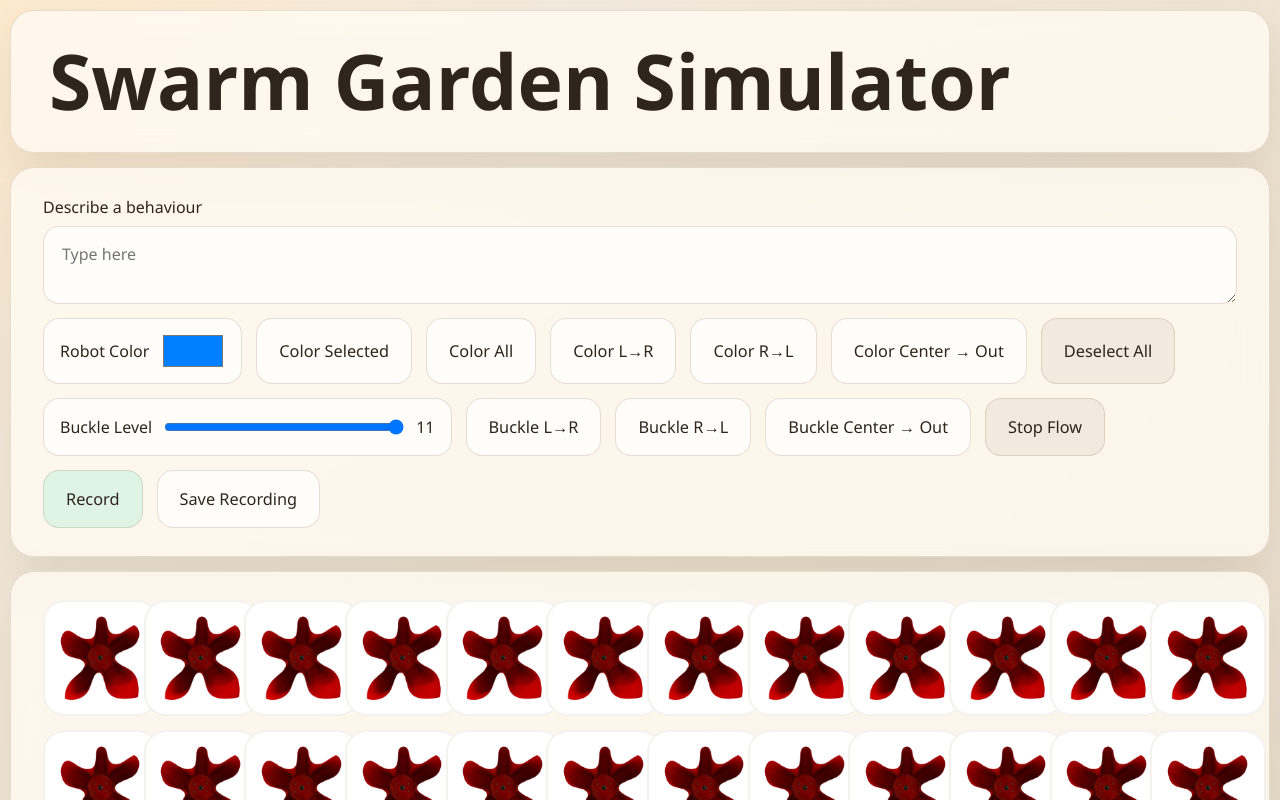
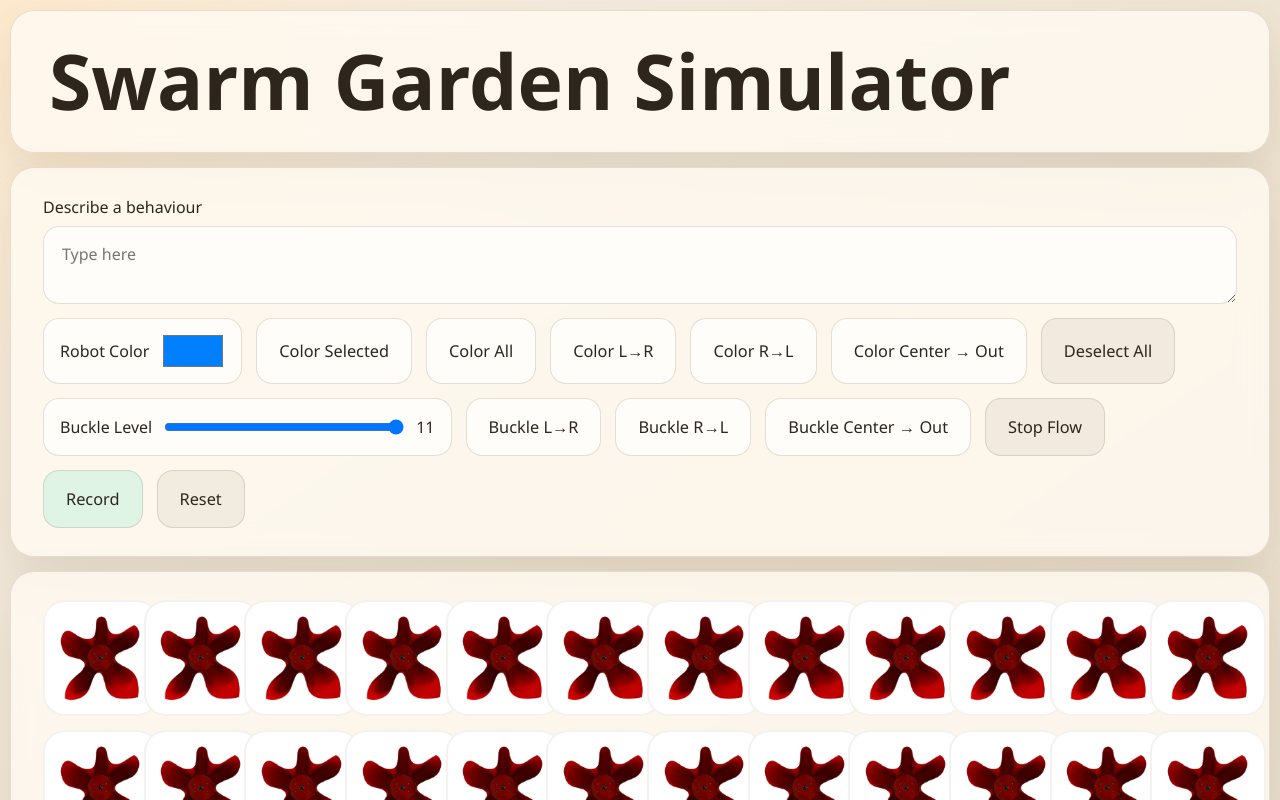
Before and after one commit to MerihanAlhafnawi/SwarmGardenSimulator, a Next.js app: page / in a window 1280 px wide. Shown: the top 800 px of the page. Built offline with nearby package versions, Linux system fonts and the light colour scheme; no server answers.

Commit message:
Add reset control for swarm state

```diff
--- a/src/app/page.tsx
+++ b/src/app/page.tsx
@@ -316,13 +316,13 @@ export default function Home() {
   const saveRecording = async () => {
     if (!recordData.length) {
       setSaveState("Record something before saving");
-      return;
+      return false;
     }
 
     const db = getFirebaseDb();
     if (!db) {
       setSaveState("Firebase env vars missing");
-      return;
+      return false;
     }
 
     try {
@@ -347,6 +347,7 @@ export default function Home() {
         ...current,
       ]);
       setSaveState("Saved to Firestore for this session");
+      return true;
     } catch (error) {
       console.error(error);
       const message =
@@ -354,7 +355,22 @@ export default function Home() {
           ? error.message
           : "Unknown Firebase write error";
       setSaveState(`Save failed: ${message}`);
+      return false;
     }
+  };
+
+  const resetSwarm = () => {
+    stopFlow();
+    setSelected(new Set());
+    setBuckleValue(DEFAULT_LEVEL);
+    updateCells((draft) => {
+      for (let row = 0; row < ROWS; row += 1) {
+        for (let col = 0; col < COLS; col += 1) {
+          draft[row][col].level = DEFAULT_LEVEL;
+          draft[row][col].color = "#ffffff";
+        }
+      }
+    });
   };
 
   const runPlaybackAction = (entry: RecordingEvent) => {
@@ -599,10 +615,23 @@ export default function Home() {
         <div className="toolbar">
           <button
             className={recording ? "stop" : "record"}
-            onClick={() => {
+            onClick={async () => {
               if (recording) {
                 setRecording(false);
                 setRecordingStatus("Stopped recording");
+
+                if (recordData.length > 0) {
+                  const shouldSave = window.confirm(
+                    "Do you want to save this recording? You can delete it later.",
+                  );
+
+                  if (shouldSave) {
+                    const saved = await saveRecording();
+                    if (saved) {
+                      setRecordingStatus("Stopped recording and saved");
+                    }
+                  }
+                }
                 return;
               }
 
@@ -614,7 +643,9 @@ export default function Home() {
           >
             {recording ? "Stop Recording" : "Record"}
           </button>
-          <button onClick={() => void saveRecording()}>Save Recording</button>
+          <button className="ghost" onClick={resetSwarm}>
+            Reset
+          </button>
           {recordingStatus ? <span className="controls-status-text">{recordingStatus}</span> : null}
         </div>
       </section>
```
